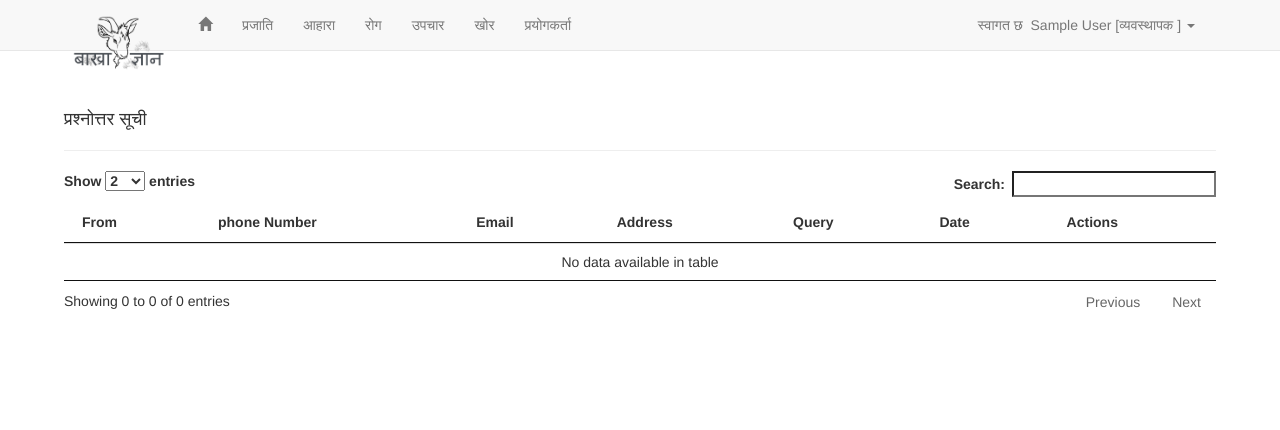
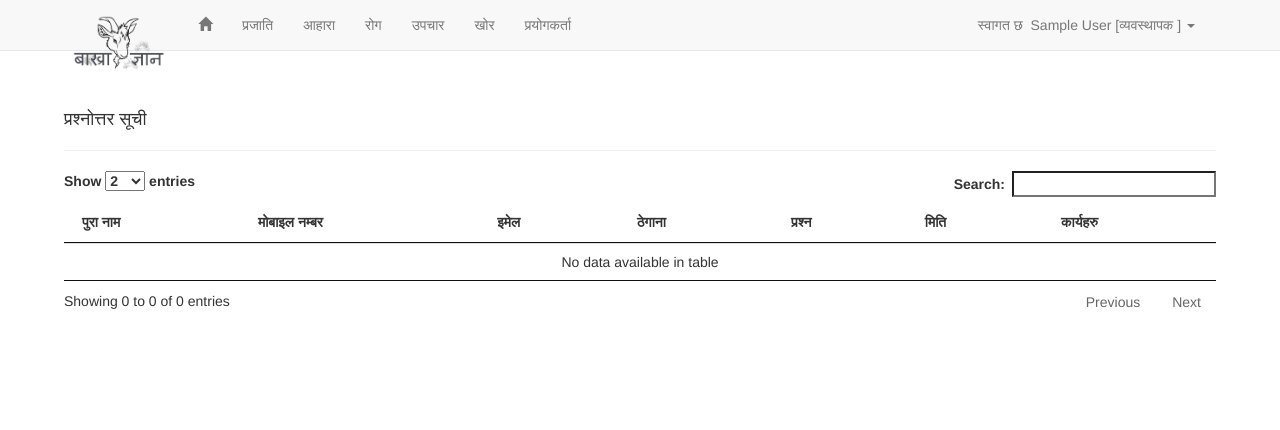
Before and after one commit to budhasanjeev/BakhraGyan, a PHP site: page /views/dashboard.php in a window 1280 px wide. Shown: the top 430 px of the page. Run offline with PHP 8.4, Linux system fonts and the light colour scheme; the visitor is signed in with stand-in values (Sample User, id 1); data that the repository does not hold is empty; some libraries are stand-ins or nearby versions.

Commit message:
id changed

```diff
--- a/views/dashboard.php
+++ b/views/dashboard.php
@@ -35,13 +35,13 @@ require('../views/Layout/header.php');
     <table class="table table-responsive" id="query-table">
         <thead>
         <tr>
-            <th>From</th>
-            <th>phone Number</th>
-            <th>Email</th>
-            <th>Address</th>
-            <th>Query</th>
-            <th>Date</th>
-            <th>Actions</th>
+            <th>पुरा नाम</th>
+            <th>मोबाइल नम्बर</th>
+            <th>इमेल</th>
+            <th>ठेगाना</th>
+            <th>प्रश्न</th>
+            <th>मिति</th>
+            <th>कार्यहरु</th>
         </tr>
         </thead>
 
@@ -88,11 +88,11 @@ require('../views/Layout/footer.php');
             <div class="modal-body">
 
                 <form class="form-horizontal" role="form" id="reply-form" method="post" action="" enctype="multipart/form-data">
-                    <input type="hidden" name="mode" id="mode">
+                    <input type="hidden" name="mode" id="modes">
                     <input type="hidden" name="query_id" id="query_id">
                     <div class="form-group">
-                        <label class="control-label col-sm-4" for="reply">Reply</label>
-                        <div class="col-sm-8">
+                        <label class="control-label col-sm-" for="reply"></label>
+                        <div class="col-sm-12">
                             <textarea type="text" class="form-control" id="reply" name="reply" style="width: 100%;height:200px"></textarea>
                         </div>
                     </div>
@@ -125,9 +125,9 @@ require('../views/Layout/footer.php');
                 <table class="table table-striped" id="replyList">
                     <thead>
                         <tr>
-                            <th>Reply</th>
-                            <th>Reply From</th>
-                            <th>Replied Date</th>
+                            <th>जवाफ</th>
+                            <th>पुरा नाम</th>
+                            <th>मिति</th>
                         </tr>
                     </thead>
 
```
